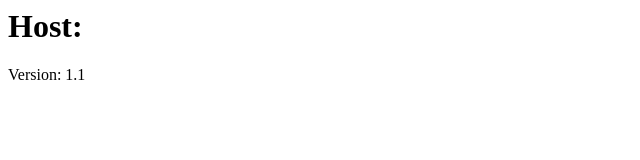
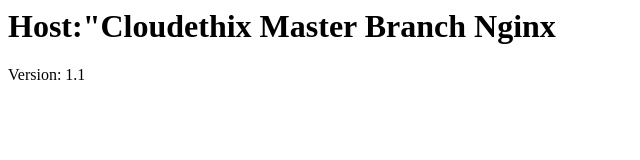
Before and after one commit to Rahulshukla086/cloudethix-k8s-rahul, a plain HTML site: page index.html in a window 1280 px wide. Shown: the whole page, without its empty margins (0-640 px from the left). Drawn offline with Linux system fonts and the light colour scheme.

Commit message:
Cloudethix Master Branch Nginx added

```diff
--- a/index.html
+++ b/index.html
@@ -1,6 +1,6 @@
 <html>
 <body>
-        <h1>Host: <!--#echo var="HOSTNAME" --></h1>
+        <h1>Host:"Cloudethix Master Branch Nginx <!--#echo var="HOSTNAME" --></h1>
         Version: 1.1
 </body>
 </html>
```
